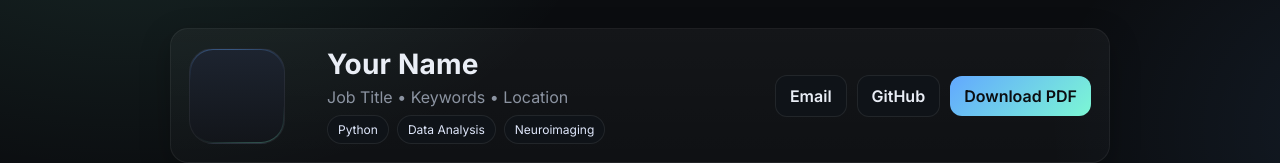
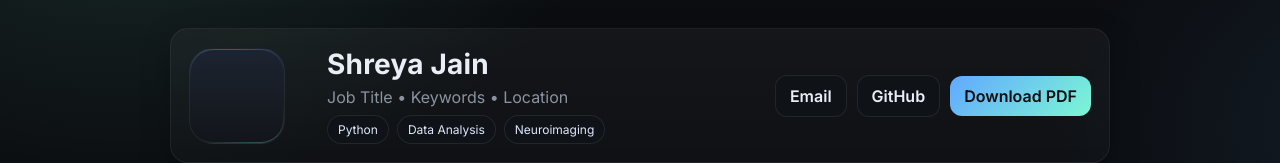
Before and after one commit to shreyaj661/shreyaj661.github.io, a plain HTML site: page index.html in a window 1280 px wide. Shown: the top 163 px of the page. Drawn offline with Linux system fonts and the light colour scheme.

Commit message:
Update index.html

```diff
--- a/index.html
+++ b/index.html
@@ -64,7 +64,7 @@
     <header class="hero">
       <div class="avatar" aria-hidden="true"></div>
       <div>
-        <div class="name">Your Name</div>
+        <div class="name">Shreya Jain</div>
         <div class="tagline">Job Title • Keywords • Location</div>
         <div class="badges" aria-label="Key skills">
           <span class="badge">Python</span>
```
